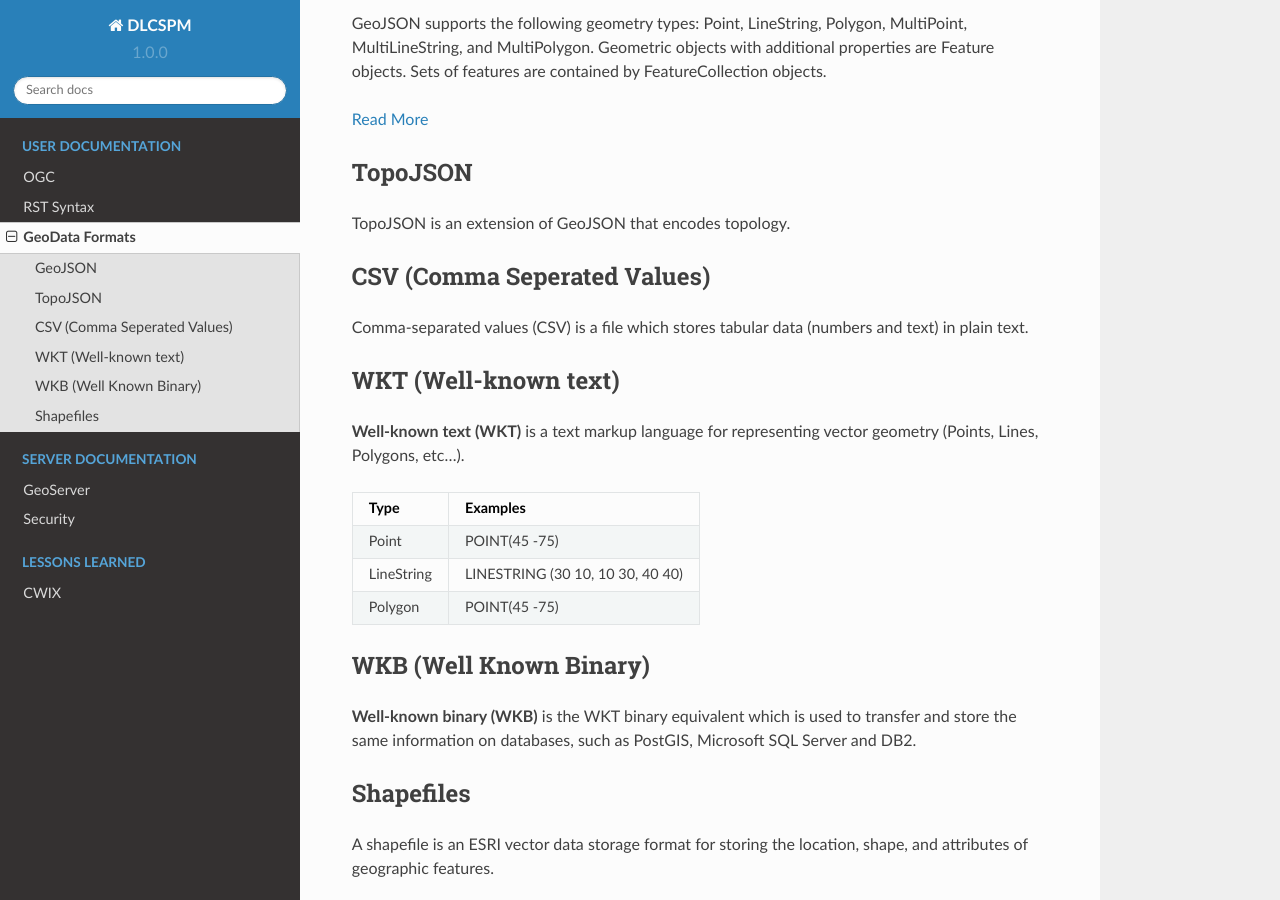
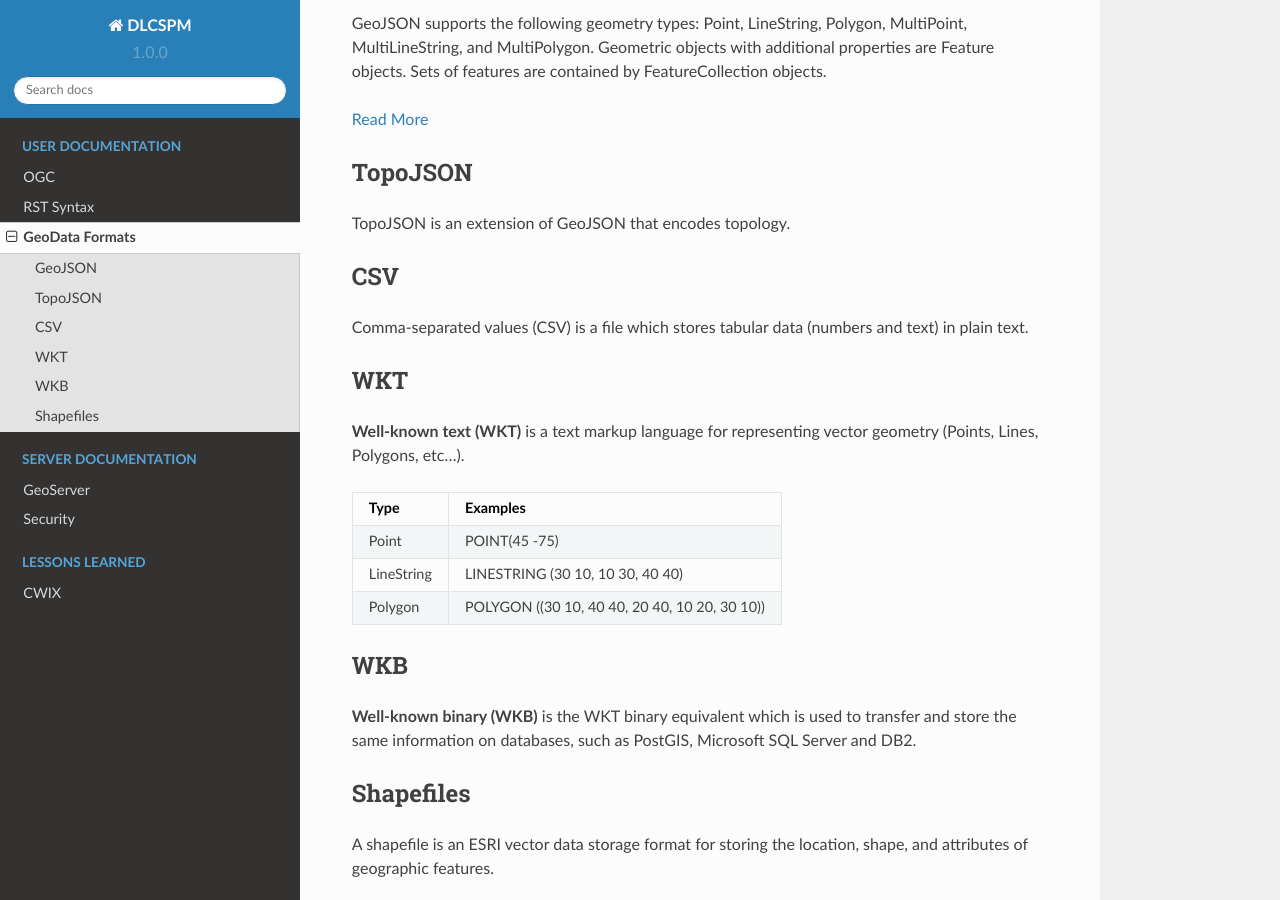
Before and after one commit to DenisCarriere/documentation, a Sphinx documentation site: the page built from docs/USER/geo-data-formats.rst, in a window 1280 px wide and 900 px high, scrolled down 518 px. Built offline with Sphinx 7.4.7 and the Read the Docs theme 2.0.0, drawn with Linux system fonts in a browser that asks for light colours.

Commit message:
Remove extended titles

```diff
--- a/docs/USER/geo-data-formats.rst
+++ b/docs/USER/geo-data-formats.rst
@@ -33,13 +33,13 @@ TopoJSON
 
 TopoJSON is an extension of GeoJSON that encodes topology.
 
-CSV (Comma Seperated Values)
-----------------------------
+CSV
+---
 
 Comma-separated values (CSV) is a file which stores tabular data (numbers and text) in plain text.
 
-WKT (Well-known text)
----------------------
+WKT
+---
 
 **Well-known text (WKT)** is a text markup language for representing vector
 geometry (Points, Lines, Polygons, etc...).
@@ -49,11 +49,11 @@ geometry (Points, Lines, Polygons, etc...).
 =============   ================
 Point           POINT(45 -75)
 LineString      LINESTRING (30 10, 10 30, 40 40)
-Polygon         POINT(45 -75)
+Polygon         POLYGON ((30 10, 40 40, 20 40, 10 20, 30 10))
 =============   ================
 
-WKB (Well Known Binary)
------------------------
+WKB
+---
 
 **Well-known binary (WKB)** is the WKT binary equivalent which is used to transfer
 and store the same information on databases, such as PostGIS, Microsoft SQL Server and DB2.
```
